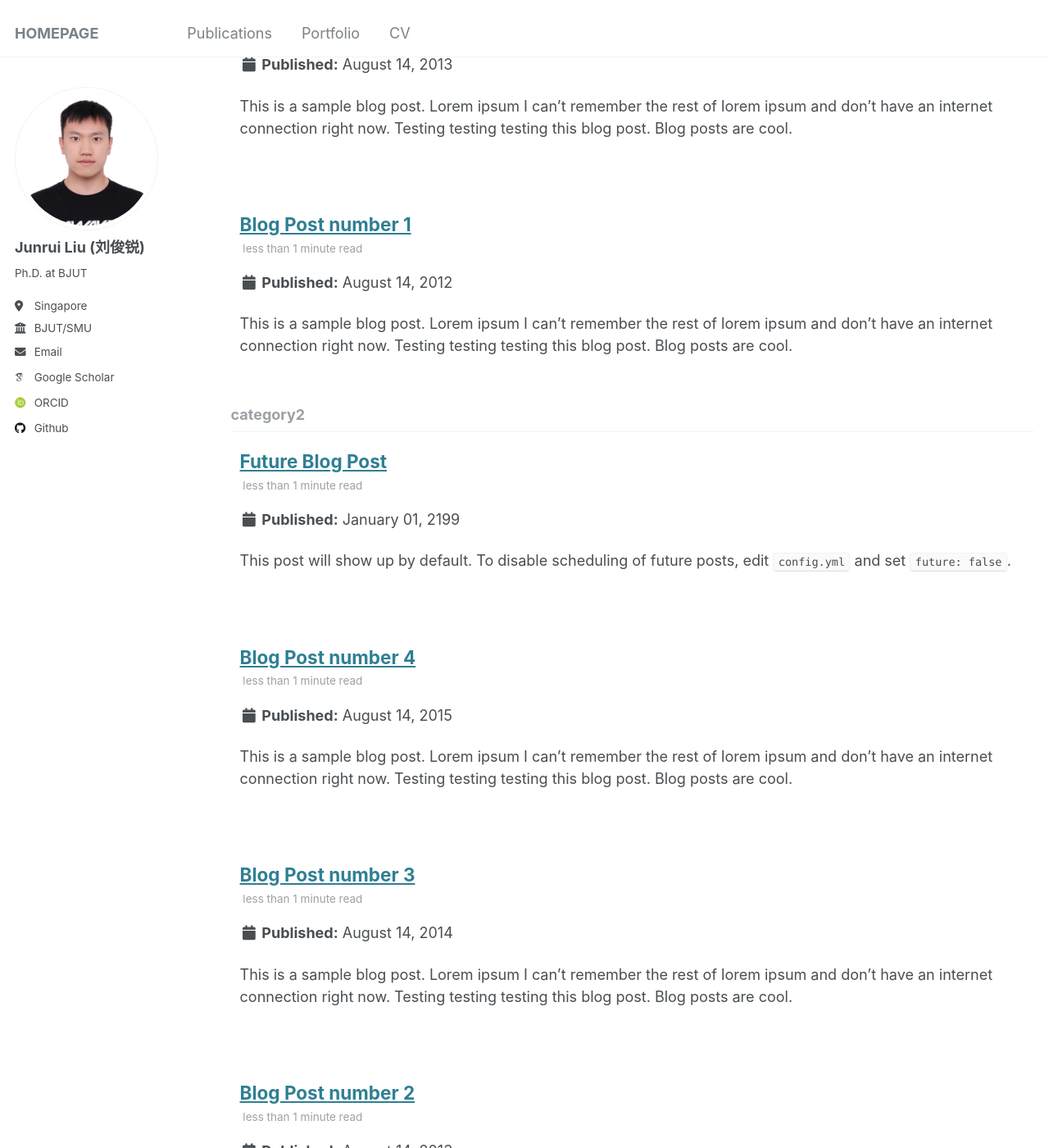
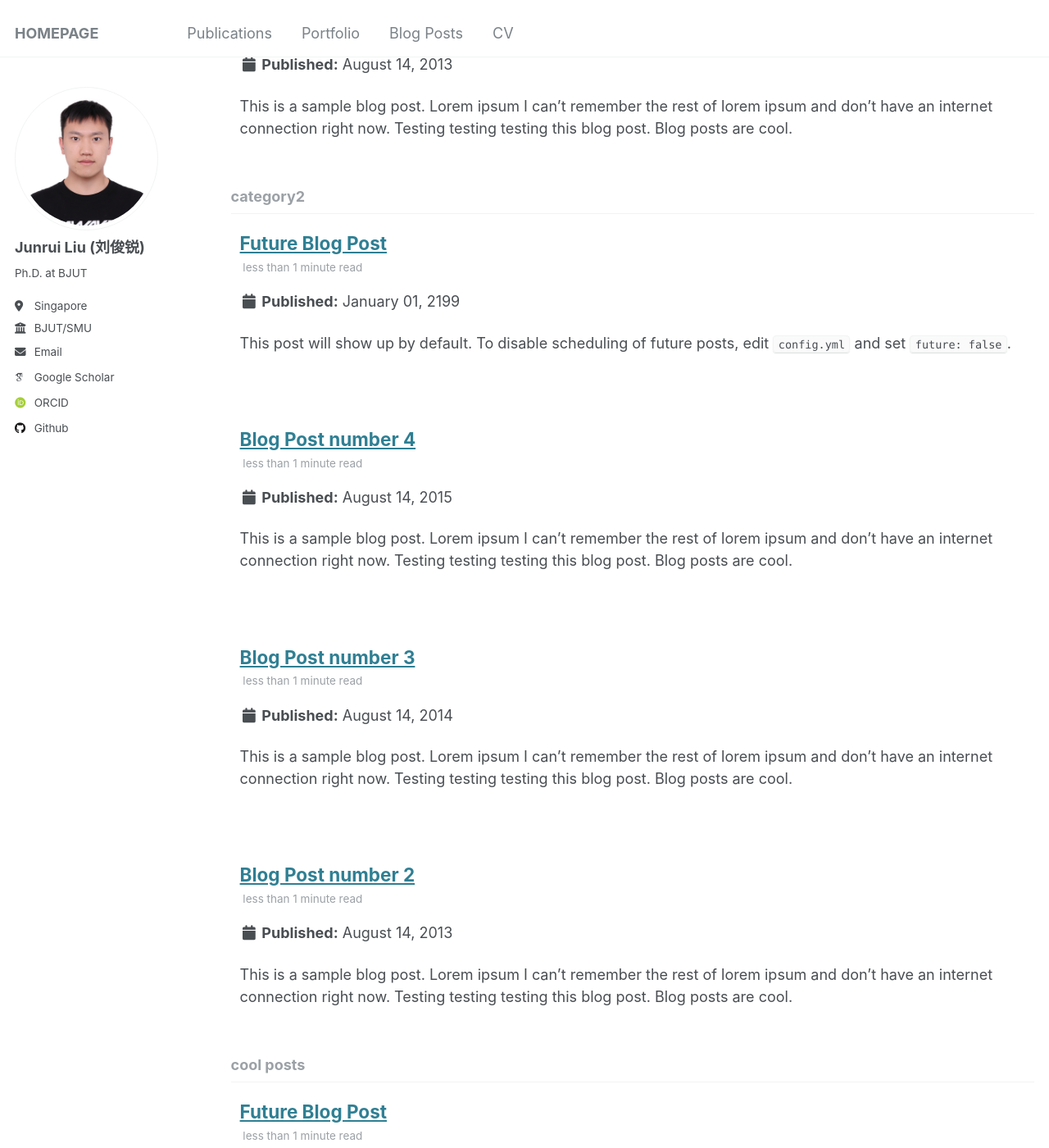
Before and after one commit to dianziliu/dianziliu.github.io, a Jekyll site: the page built from _pages/tag-archive.html, in a window 1280 px wide and 1400 px high, scrolled down 989 px. Shown: the whole window at 82% size. Built offline with Jekyll 4.4.1, drawn with Linux system fonts in a browser that asks for light colours; some web fonts are replaced; some of the changed text lies outside the part shown.

Commit message:
update blog

```diff
--- a/_data/navigation.yml
+++ b/_data/navigation.yml
@@ -20,8 +20,8 @@ main:
   - title: "Portfolio"
     url: /portfolio/
 
-  # - title: "Blog Posts"
-  #   url: /year-archive/
+  - title: "Blog Posts"
+    url: /year-archive/
 
   - title: "CV"
     url: /cv/
--- a/_posts/2012-08-14-blog-post-1.md
+++ /dev/null
@@ -1,20 +0,0 @@
----
-title: 'Blog Post number 1'
-date: 2012-08-14
-permalink: /posts/2012/08/blog-post-1/
-tags:
-  - cool posts
-  - category1
-  - category2
----
-
-This is a sample blog post. Lorem ipsum I can't remember the rest of lorem ipsum and don't have an internet connection right now. Testing testing testing this blog post. Blog posts are cool.
-
-Headings are cool
-======
-
-You can have many headings
-======
-
-Aren't headings cool?
-------
```
Also changed, not shown: _posts/rec_books.md (added, +16 -0 lines).
